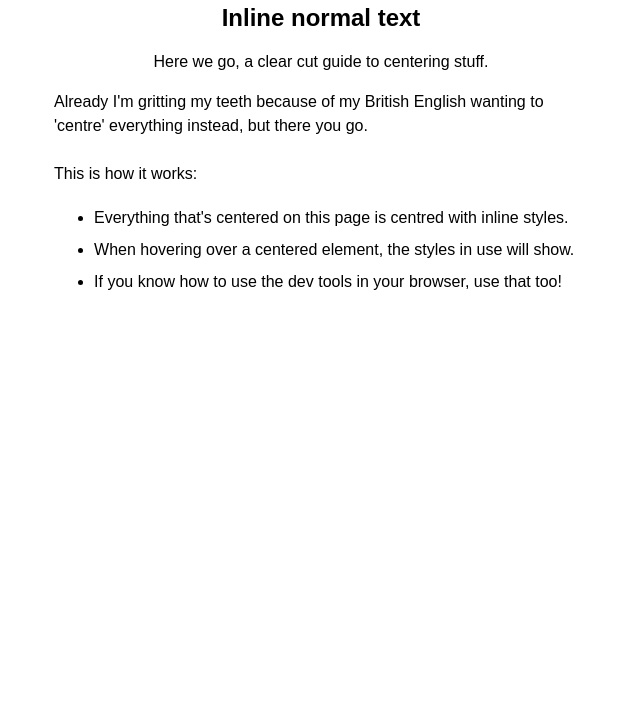
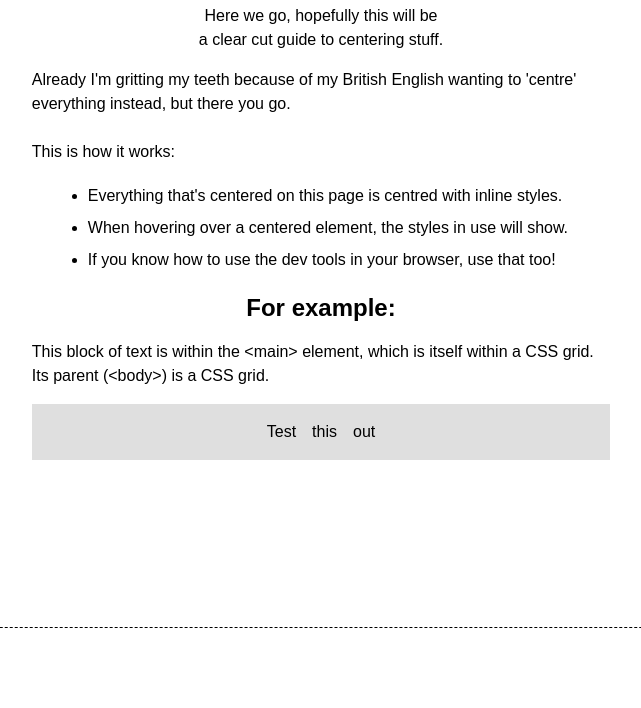
Before and after one commit to sarajw/centering, a plain HTML site: page index.html in a window 1280 px wide. Shown: the part 92-800 px from the top of the page, without its empty margins (319-960 px from the left). Drawn offline with Linux system fonts and the light colour scheme.

Commit message:
playing with ideas

```diff
--- a/index.html
+++ b/index.html
@@ -10,27 +10,56 @@
             color-scheme: light dark;
             font-family: sans-serif;
         }
-        :is([style]):hover {
+        :is([style], [parstyle]):hover {
             outline: 1px dashed;
+        }
+        :is([style], [parstyle]):hover::after {
+            position: fixed;
+            font-style: italic;
+            font-weight: 400;
+            font-size: 1.2rem;
+            line-height: 1.5rem;
+            left: 1rem;
         }
         :is([style]):hover::after {
             content: attr(style);
-            position: fixed;
-            right: 5vmin;
-            font-style: italic;
-            font-weight: 400;
-            font-size: 1.5rem;
+        }
+        :is([parstyle]):hover::after {
+            content: "(parent) "attr(parstyle);
+        }
+        :not([style], [parstyle]) > :is([style], [parstyle]):hover::after {
+            bottom: 2.5rem;
+        }
+        :is([style], [parstyle]) > :is([style], [parstyle]):hover::after {
+            bottom: 0.5rem;
         }
         body {
-            margin: 5vmin;
+            margin: 0;
+            display: grid;
+            grid-template-rows: auto 1fr 5rem;
+            justify-content: center;
         }
-        main {
-            max-width: 60ch;
-
+        main > * {
+            max-width: 65ch;
+            padding-inline: 1em;
             line-height: 1.5em;
+        }
+        footer {
+            position: fixed;
+            bottom: 0;
+            width: 100%;
+            height: 5rem;
+            outline: 1px dashed;
         }
         ul li {
             line-height: 2em;
+            margin-inline-start: 1em;
+        }
+        [title="flex"] {
+            display: flex;
+            gap: 1em;
+            justify-content: center;
+            background-color: rgba(128,128,128, 0.25);
         }
     </style>
 </head>
@@ -38,9 +67,10 @@
     <header>
         <h1 style="text-align: center">How to center anything with CSS</h1>
     </header>
-    <main style="margin-inline: auto">
-        <h2 style="text-align: center">Inline normal text</h2>
-        <p style="text-align: center">Here we go, a clear cut guide to centering stuff.</p>
+    <main>
+        <section title="intro">
+            <p style="text-align: center">Here we go, hopefully this will be
+                <br />a clear cut guide to centering stuff.</p>
             <p>
                 Already I'm gritting my teeth because of my British English wanting to 'centre' everything instead, but there you go.
                 <br>
@@ -51,6 +81,18 @@
                 <li>When hovering over a centered element, the styles in use will show.</li>
                 <li>If you know how to use the dev tools in your browser, use that too!</li>
             </ul>
+        </section>
+
+        <section title="flex and grid">
+            <h2 style="text-align: center">For example:</h2>
+            <p>This block of text is within the &lt;main&gt; element, which is itself within a CSS grid. Its parent (&lt;body&gt;) is a CSS grid.</p>
+
+            <article title="flex">
+                <p parstyle="justify-content: center">Test</p>
+                <p parstyle="justify-content: center">this</p>
+                <p parstyle="justify-content: center">out</p>
+            </article>
+        </section>
     </main>
     <footer></footer>
 </body>
```
Lines whose indentation alone changed are shown as unchanged.
